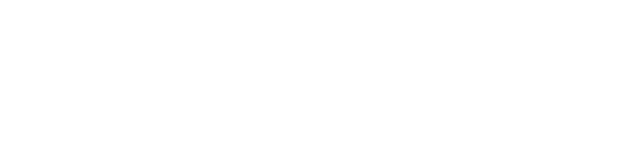
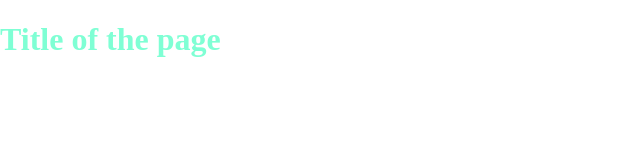
Before and after one commit to SatyaMoulika/gitcourse-project-1, a plain HTML site: page index.html in a window 1280 px wide. Shown: the whole page, without its empty margins (0-640 px from the left). Drawn offline with Linux system fonts and the light colour scheme.

Commit message:
Added h1 tag

```diff
--- a/index.html
+++ b/index.html
@@ -7,6 +7,7 @@
     <link rel="stylesheet" href="style.css">
 </head>
 <body>
+    <h1>Title of the page</h1>
     <script src = "script.js"></script>
 </body>
 </html>
```
